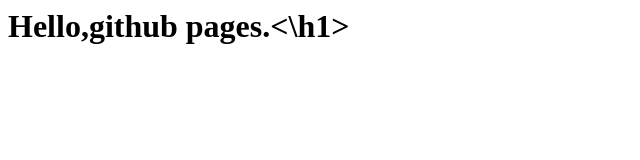
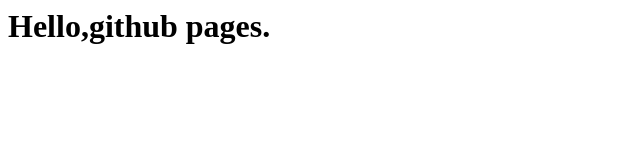
Before and after one commit to lkzhou2021/lkzhou2021.github.io, a plain HTML site: page index.html in a window 1280 px wide. Shown: the whole page, without its empty margins (0-640 px from the left). Drawn offline with Linux system fonts and the light colour scheme.

Commit message:
Update index.html

```diff
--- a/index.html
+++ b/index.html
@@ -1 +1 @@
-<h1> Hello,github pages.<\h1>
+<h1> Hello,github pages.</h1>
```
